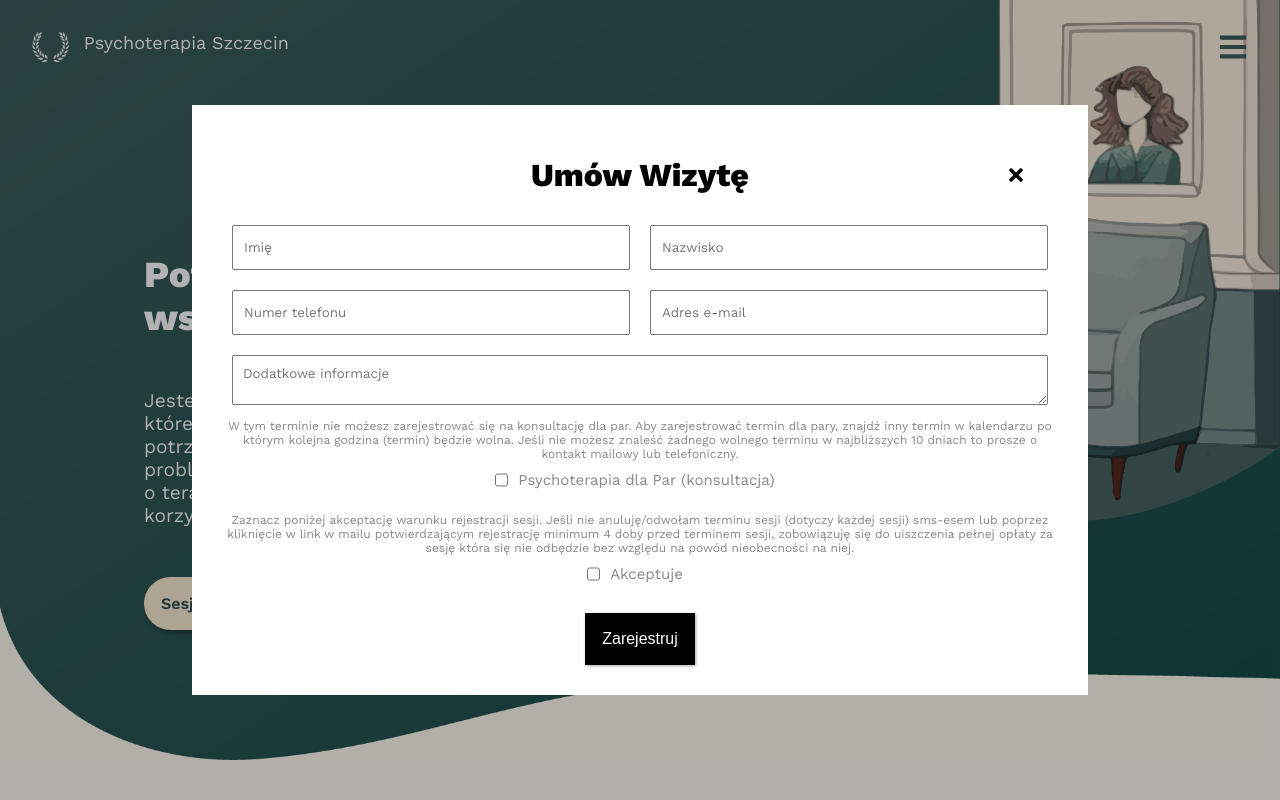
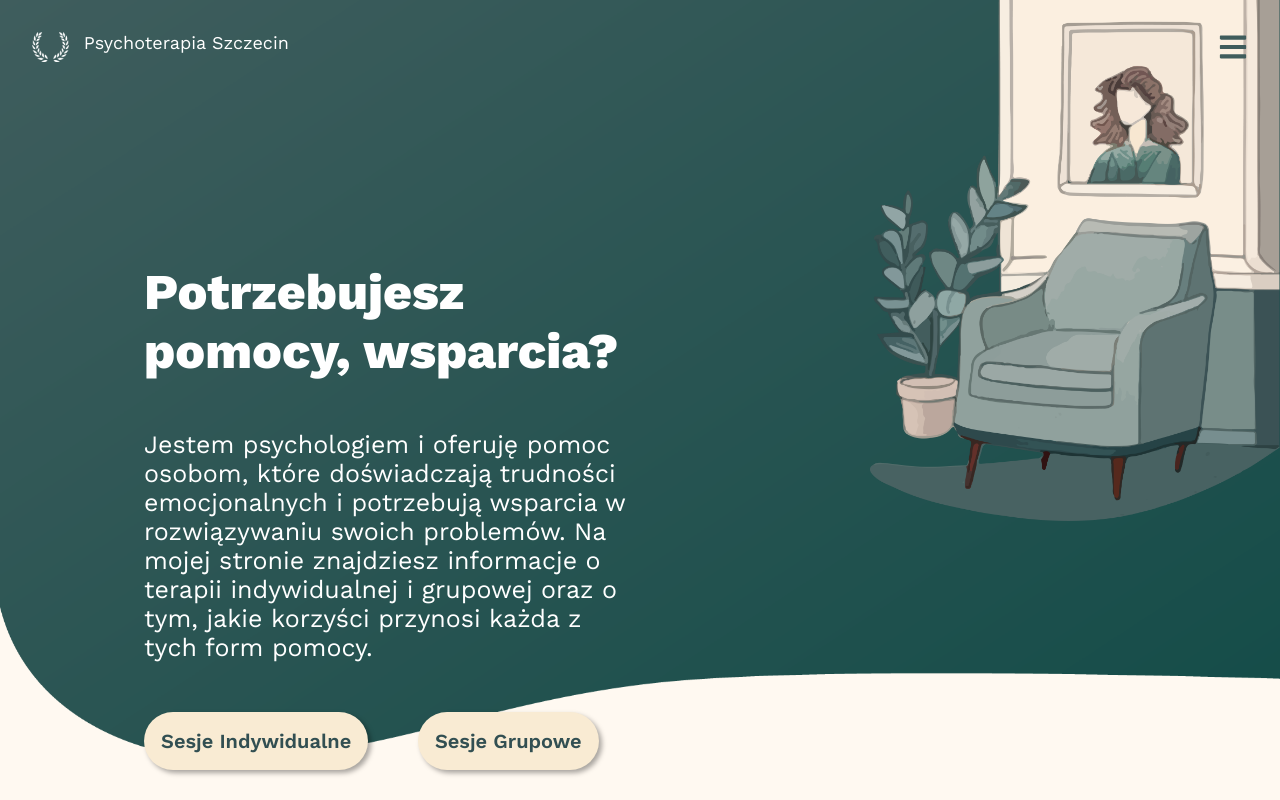
Before and after one commit to askrzypczynska/PsychotherapistBooking-Page, a React (Create React App) app: page / in a window 1280 px wide. Shown: the top 800 px of the page. Built offline with nearby package versions, Linux system fonts and the light colour scheme.

Commit message:
validation form

```diff
--- a/src/App.js
+++ b/src/App.js
@@ -10,7 +10,6 @@ function App() {
       <Header />
       <Entrysection />
       <ContentCalendar />
-      <Formsection />
       <Footer/>
     </div>
   );
--- a/src/components/Calendar/Calendar.css
+++ b/src/components/Calendar/Calendar.css
@@ -8,13 +8,20 @@
     border-right: 1px solid #3f5c5c;
     text-transform: uppercase;
     width: 215px;
+    font-size: 20px;
 }
 
 .Daycomponent:last-child{
     border-right: none;
 }
 
-.Daycomponent div{
+.Daycomponent .hour{
+    padding: 20px;
+    padding-left: 40px;
+    padding-right: 40px;
+}
+
+.HourComponent{
     padding: 20px;
     padding-left: 40px;
     padding-right: 40px;
@@ -26,7 +33,7 @@
     margin: 0;
 }
 
-.Daycomponent div:first-child{
+.Day{
     border: none;
     margin: 0;
     padding: 20px;
@@ -39,11 +46,13 @@
 .busy{
     text-decoration: line-through ;
     color: rgb(71, 71, 71);
+    margin: 10px;
 }
 
 .active{
     background-color: #A1A7A2;
     cursor: pointer;
+    margin: 10px;
 }
 
 .active:hover{
--- a/src/components/Calendar/Daycomponent.jsx
+++ b/src/components/Calendar/Daycomponent.jsx
@@ -8,7 +8,7 @@ function Daycomponent({ date }) {
 
   return (
     <div className="Daycomponent ">
-        <div>{date.toLocaleDateString('pl-PL', { weekday: 'long' })}
+        <div className="Day">{date.toLocaleDateString('pl-PL', { weekday: 'long' })}
             <p>{date.toLocaleDateString('pl-PL')}</p>
         </div>
         <HourComponent visitHours={visitHours[0]}/>
--- a/src/components/Calendar/HourComponent.jsx
+++ b/src/components/Calendar/HourComponent.jsx
@@ -1,10 +1,30 @@
-import React from "react";
+import React, { useState } from "react";
 import "./Calendar.css";
+import Formsection from "../FormSection/Formsection";
 
 const HourComponent = (props) => {
 
+  const [showForm, setShowForm] = useState(false);
+  const [active, setActive] = useState(true);
+
+  const handleCloseForm = () => {
+    setShowForm(false);
+  }
+
+  const toggleActive = () => {
+    setActive(!active);
+  }
+
+
   return (
-    <div className="busy">{props.visitHours}</div>
+    <div>
+      <div className={`hour ${active ? 'active' : 'busy'}`} onClick={active ? () => setShowForm(true) : undefined}>
+        {props.visitHours}</div>
+      {showForm && (
+        <Formsection onClose={handleCloseForm}/>
+      )}
+    </div>
+
   )
 }
 
--- a/src/components/ContentCalendar/ContentCalendar.css
+++ b/src/components/ContentCalendar/ContentCalendar.css
@@ -12,12 +12,16 @@
 }
 
 .CalendarcontentBox h1{
-    font-size: 1.5rem;
+    font-size: 30px;
     margin-bottom: 50px;
 
 }
 
 .CalendarcontentBox h5{
-    font-size: 1.2rem;
+    font-size: 20px;
     font-style: italic;
 }
+
+.CalendarcontentBox p {
+    font-size: 20px;
+}
--- a/src/components/Entrysection/Entrysection.css
+++ b/src/components/Entrysection/Entrysection.css
@@ -21,12 +21,12 @@ body{
 }
 
 .contentBox h1{
-    font-size: 2.3rem;
+    font-size: 50px;
     margin-bottom: 50px;
 }
 
 .contentBox p {
-    font-size: 1.2rem;
+    font-size: 25px;
     margin: 1em 0;
 }
 
@@ -45,7 +45,7 @@ body{
     box-shadow: 3px 3px 5px 0px #00000057;
     color: #324f52;
     cursor: pointer;
-    font-size: 1rem;
+    font-size: 20px;
 }
 
 .btn:hover {
--- a/src/components/FormSection/Formsection.css
+++ b/src/components/FormSection/Formsection.css
@@ -3,6 +3,7 @@
     justify-content: center;
     position: fixed;
     top: 0;
+    left: 0;
     background: rgba(0, 0, 0, 0.3);
     height: 100%;
     width: 100%;
@@ -10,6 +11,7 @@
 }
 
 .Form{
+    text-transform: none;
     text-align: center;
     margin-top: auto;
     margin-bottom: auto;
@@ -27,7 +29,7 @@
 
 .FaTimes{
     position: absolute;
-    right: 20%;
+    right: 18%;
     height: 20px;
     cursor: pointer;
 }
@@ -44,7 +46,17 @@
     width: calc(100% / 2 - 20px);
     padding-left: 10px;
     font-family: 'Work Sans', sans-serif;
+    font-size: 15px;
 }
+
+.error{
+    border: 2px solid rgb(255, 0, 0);
+    background-color: rgb(255, 243, 243);
+}
+
+input:-webkit-autofill {
+    -webkit-box-shadow: 0 0 0px 1000px rgb(255, 255, 255) inset;
+  }
 
 .Form textarea{
     margin: 10px;
@@ -53,16 +65,16 @@
     padding-left: 10px;
     padding-top: 10px;
     font-family: 'Work Sans', sans-serif;
-    max-width: 1250px;
+    max-width: 100%;
     min-width: 150px;
     max-height: 150px;
-
+    font-size: 15px;
 }
 
 .Form span{
     display: flex;
-    color: rgb(136, 136, 136);
-    font-size: 12px;
+    color: rgb(122, 122, 122);
+    font-size: 15px;
 }
 
 .formCheckbox{
@@ -76,6 +88,7 @@
     height: 30px;
     margin: 0;
     padding: 0;
+    margin-right: 10px;
 }
 
 .Form p{
@@ -92,7 +105,7 @@
     box-shadow: 1px 1px 3px 0px #00000057;
     color: #ffffff;
     cursor: pointer;
-    font-size: 1rem;
+    font-size: 15px;
 }
 
 .formBtn:hover{
--- a/src/components/FormSection/Formsection.jsx
+++ b/src/components/FormSection/Formsection.jsx
@@ -2,25 +2,36 @@ import React, { useState } from "react";
 import { FaTimes } from 'react-icons/fa'
 import './Formsection.css'
 
-function Formsection() {
+function Formsection(props) {
 
   const validateForm = form => {
+    const errors = {};
+
     if(!form.email) {
-      return "E-mail jest wymagany"
-    } else if (!/^[A-Z0-9._%+-]+@[A-Z0-9.-]+\.[A-Z]{2,4}$/i.test(form.email));
-    {
-      console.log("Błedny mail")
+      errors.email = true;
     }
+
+    if (!/^[A-Z0-9._%+-]+@[A-Z0-9.-]+\.[A-Z]{2,}$/i.test(form.email)) {
+      errors.email = true;
+    }
+
     if(!form.firstName) {
-      console.log("imie wymagane")
+      errors.firstName = true;
+    }
+    if(!form.lastName) {
+      errors.lastName = true;
+    }
+    if(!/^([+]?[\s0-9]+)?(\d{3}|[(]?[0-9]+[)])?([-]?[\s]?[0-9])+$/i.test(form.phone)) {
+      errors.phone = true;
+    } else if(!form.phone.length !==9 ) {
+      errors.phone = true;
+    }
 
-    } else if (form.firstName.length < 2){
-      console.log("za krotkie imie")
-    }
-    return null;
+    return errors;
   }
 
-  const [error, setError] = useState(null);
+  const [errors, setErrors] = useState({});
+
   const [form, setForm] = useState({
     firstName: "",
     lastName: "",
@@ -31,22 +42,35 @@ function Formsection() {
   });
 
   const updateField = e => {
+    const { name, value } = e.target;
     setForm({
       ...form,
-      [e.target.name]: e.target.value
-    })
-  }
+      [name]: value
+    });
+
+    if (value && errors[name]){
+      setErrors(prevErrors => ({
+        ...prevErrors,
+        [name]: false
+      }))
+    }
+  };
+
+
+
 
   const handleSubmit = async (e) => {
     e.preventDefault();
-    const errorMsg = validateForm(form)
-    if(errorMsg) {
-      setError(errorMsg)
-      console.log('blad')
-      return
+    const formErrors = validateForm(form)
+
+    if(Object.keys(formErrors).length > 0) {
+      setErrors(formErrors)
+      console.log("Błędne dane");
+      console.log(formErrors)
+      return;
     }
     //wysłanie danych na serwer
-    console.log(form)
+    console.log("Wysłane dane", form)
   }
 
   return (
@@ -54,12 +78,12 @@ function Formsection() {
       <div className="Form">
         <div className="headForm">
           <h1>Umów Wizytę</h1>
-          <FaTimes className="FaTimes"/>
+          <FaTimes className="FaTimes" onClick={props.onClose}/>
         </div>
         <input
           type="text"
           placeholder="Imię"
-          className="formInput"
+          className={errors.firstName ? "formInput error" : "formInput"}
           name="firstName"
           onChange={updateField}
           required
@@ -67,7 +91,7 @@ function Formsection() {
         <input
           type="text"
           placeholder="Nazwisko"
-          className="formInput"
+          className={errors.lastName ? "formInput error" : "formInput"}
           name="lastName"
           onChange={updateField}
           required
@@ -75,15 +99,15 @@ function Formsection() {
         <input
           type="text"
           placeholder="Numer telefonu"
-          className="formInput"
+          className={errors.phone ? "formInput error" : "formInput"}
           name="phone"
           onChange={updateField}
           required
         />
         <input
-          type="email"
+          type="text"
           placeholder="Adres e-mail"
-          className="formInput"
+          className={errors.email ? "formInput error" : "formInput"}
           name="email"
           onChange={updateField}
           required
@@ -119,8 +143,7 @@ function Formsection() {
 
     </div>
   )
+
 }
 
 export default Formsection
-
-{/* <FaTimes onClick={closeForm} /> */}
```
